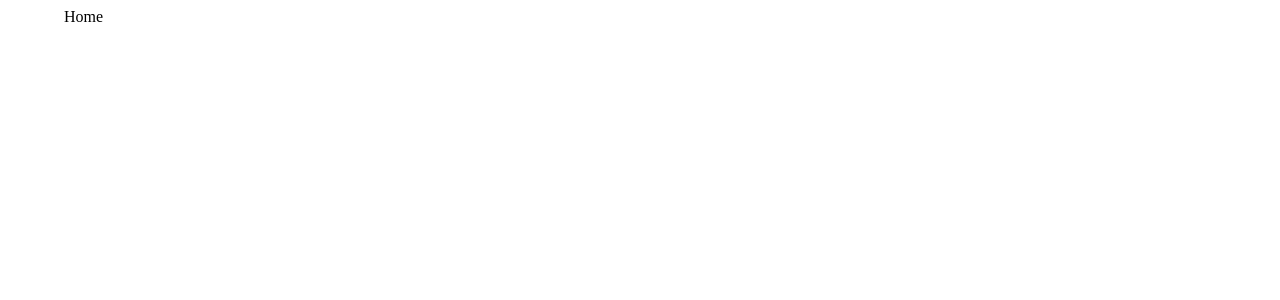
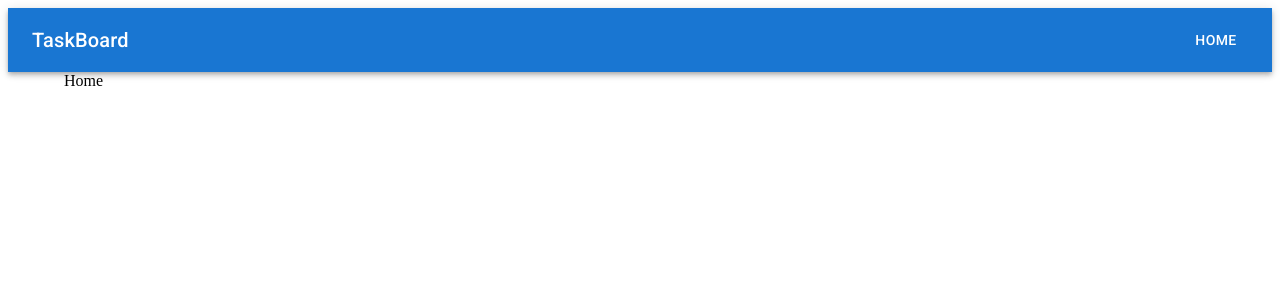
Before and after one commit to Maya-Mostafa/taskboard, a React (Create React App) app: page /task-board in a window 1280 px wide. Shown: the top 300 px of the page. Built offline with nearby package versions, Linux system fonts and the light colour scheme.

Commit message:
adding header

```diff
--- a/src/App.js
+++ b/src/App.js
@@ -6,12 +6,15 @@ import EditTask from './pages/EditTask';
 import NewTask from './pages/NewTask';
 import NotFound from './pages/NotFound';
 import TaskDetails from './pages/TaskDetails';
+import Header from './layout/Header';
 // MUI
 import Container from '@mui/material/Container';
+
 
 function App() {
   return (
     <>
+      <Header />
       <Container>
         <Routes>
           <Route path="/" element={<Navigate replace to="task-board" />} />
--- /dev/null
+++ b/src/layout/Header.js
@@ -0,0 +1,31 @@
+// React
+import React from "react";
+import { Link as RouterLink } from 'react-router-dom';
+// MUI
+import AppBar from "@mui/material/AppBar";
+import Box from "@mui/material/Box";
+import Toolbar from "@mui/material/Toolbar";
+import Typography from "@mui/material/Typography";
+import Button from "@mui/material/Button";
+
+
+const Header = () => {
+	return (
+		<Box sx={{ flexGrow: 1 }}>
+			<AppBar position='static'>
+				<Toolbar>
+					<Typography
+						variant='h6'
+						component='h1'
+						sx={{ flexGrow: 1 }}
+					>
+						TaskBoard
+					</Typography>
+					<Button component={RouterLink} to="/task-board/" color='inherit'>Home</Button>
+				</Toolbar>
+			</AppBar>
+		</Box>
+	);
+};
+
+export default Header;
```
Also changed, not shown: 1 other file (tests, documents, lock files or other folders).
